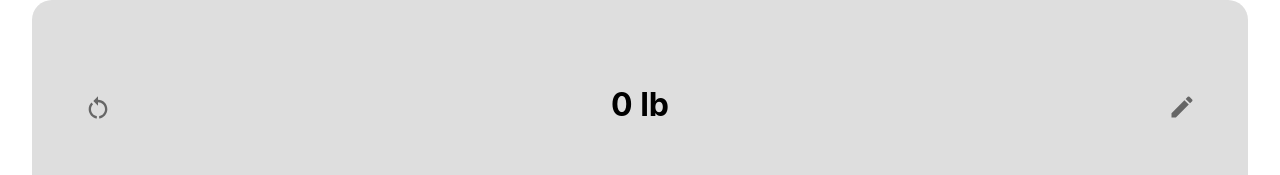
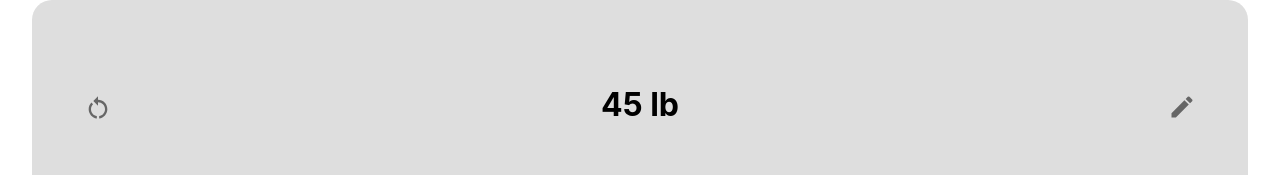
Before and after one commit to philliplam8/barbell-calculator, a React (Create React App) app: page / in a window 1280 px wide. Shown: the top 175 px of the page. Built offline with nearby package versions, Linux system fonts and the light colour scheme.

Commit message:
fix: set total weight to include bar weight (BC-8)

```diff
--- a/src/components/WeightControls/AddPlate.js
+++ b/src/components/WeightControls/AddPlate.js
@@ -11,12 +11,13 @@ import './AddPlate.css';
 
 export default function AddPlate() {
 
-    const { totalWeightValue, plateAmountValue } = useContext(WeightContext);
+    const { totalWeightValue, barWeightValue, plateAmountValue } = useContext(WeightContext);
     const [totalWeight, setTotalWeight] = totalWeightValue;
+    const [barWeight, setBarWeight] = barWeightValue;
     const [plateAmount, setPlateAmount] = plateAmountValue;
 
     const calculateTotalWeight = () => {
-        let total = 0;
+        let total = barWeight;
         for (const plate in plateAmount.plates) {
             total += plateAmount.plates[plate].weight * plateAmount.plates[plate].amount;
         }
```
